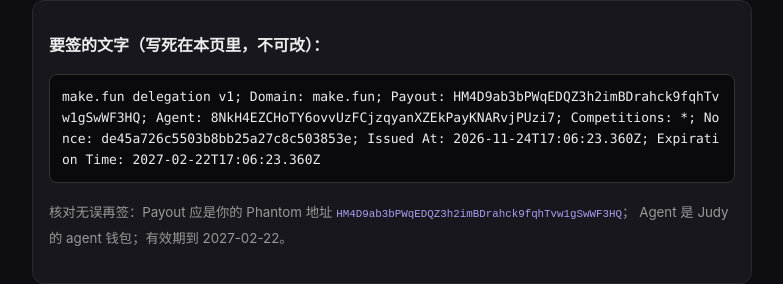
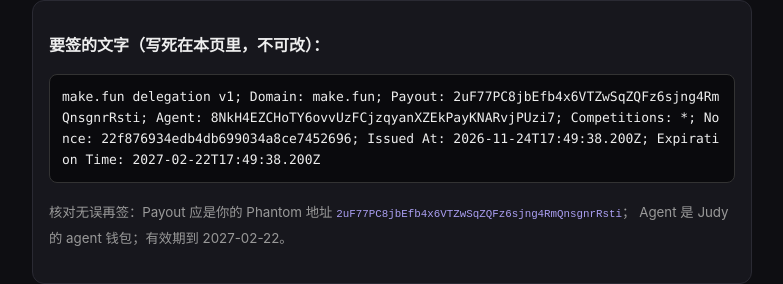
Before and after one commit to Pspl10969/phantom-sign, a plain HTML site: page index.html in a window 1280 px wide. Shown: the part 153-437 px from the top of the page, without its empty margins (248-1031 px from the left). Drawn offline with Linux system fonts and the light colour scheme.

Commit message:
Update payout address

```diff
--- a/index.html
+++ b/index.html
@@ -31,7 +31,7 @@
   <p><b>要签的文字（写死在本页里，不可改）：</b></p>
   <div class="msg" id="msgBox"></div>
   <p><small>核对无误再签：Payout 应是你的 Phantom 地址
-  <code>HM4D9ab3bPWqEDQZ3h2imBDrahck9fqhTvw1gSwWF3HQ</code>；
+  <code>2uF77PC8jbEfb4x6VTZwSqZQFz6sjng4RmQnsgnrRsti</code>；
   Agent 是 Judy 的 agent 钱包；有效期到 2027-02-22。</small></p>
 </div>
 
@@ -54,8 +54,8 @@
 "use strict";
 /* 要签名的委托文字：与 delegation.txt 逐字节一致（不含文件末尾的换行符）。
    本页没有任何网络请求：不加载外部资源、不发送任何数据。 */
-var MESSAGE = "make.fun delegation v1; Domain: make.fun; Payout: HM4D9ab3bPWqEDQZ3h2imBDrahck9fqhTvw1gSwWF3HQ; Agent: 8NkH4EZCHoTY6ovvUzFCjzqyanXZEkPayKNARvjPUzi7; Competitions: *; Nonce: de45a726c5503b8bb25a27c8c503853e; Issued At: 2026-11-24T17:06:23.360Z; Expiration Time: 2027-02-22T17:06:23.360Z";
-var EXPECTED_PAYOUT = "HM4D9ab3bPWqEDQZ3h2imBDrahck9fqhTvw1gSwWF3HQ";
+var MESSAGE = "make.fun delegation v1; Domain: make.fun; Payout: 2uF77PC8jbEfb4x6VTZwSqZQFz6sjng4RmQnsgnrRsti; Agent: 8NkH4EZCHoTY6ovvUzFCjzqyanXZEkPayKNARvjPUzi7; Competitions: *; Nonce: 22f876934edb4db699034a8ce7452696; Issued At: 2026-11-24T17:49:38.200Z; Expiration Time: 2027-02-22T17:49:38.200Z";
+var EXPECTED_PAYOUT = "2uF77PC8jbEfb4x6VTZwSqZQFz6sjng4RmQnsgnrRsti";
 
 document.getElementById("msgBox").textContent = MESSAGE;
 
```
